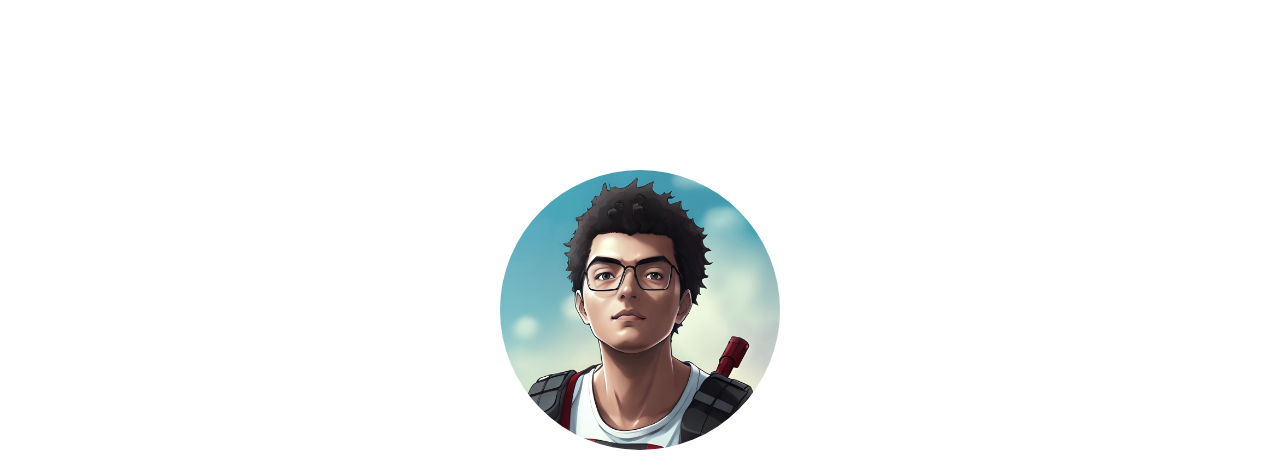
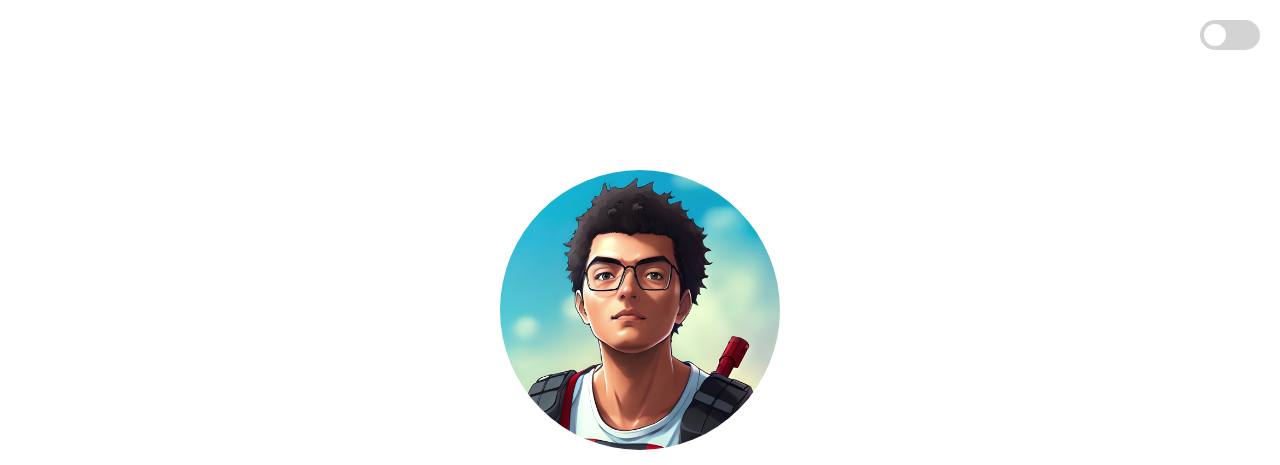
Before and after one commit to fernandoajn/fernandoajn.github.io, a website: page index.html in a window 1280 px wide. Shown: the top 465 px of the page. Drawn offline with nearby package versions, Linux system fonts and the light colour scheme.

Commit message:
Switch theme basics

```diff
--- /dev/null
+++ b/assets/js/theme.js
@@ -0,0 +1,18 @@
+var checkbox = document.querySelector("input[name='theme']");
+
+checkbox.addEventListener('change', function() {
+    if(this.checked) {
+        transition();
+        document.documentElement.setAttribute('data-theme', 'dark');
+    } else {
+        transition();
+        document.documentElement.setAttribute('data-theme', 'light');
+    }
+})
+
+let transition = () => {
+    document.documentElement.classList.add('transition');
+    window.setTimeout(() => {
+        document.documentElement.classList.remove('transition');
+    }, 5000);
+}
--- a/assets/sass/helpers/keyframes.scss
+++ b/assets/sass/helpers/keyframes.scss
@@ -3,6 +3,6 @@
     from {
       filter: grayscale(0);
     } to {
-      filter: grayscale(.6);
+      filter: grayscale(.4);
     }
   }
--- a/assets/sass/helpers/variables.scss
+++ b/assets/sass/helpers/variables.scss
@@ -1,6 +1,8 @@
-// Colors
+// Light theme colors
 $backgroundColor: white;
 $textColor: black;
-$secondaryColor: cornflowerblue;
+$secondaryColor: DeepSkyBlue;
 
+// Dark theme colors
+// $dark
 $primaryFont: 'Oswald', sans-serif;
--- a/assets/sass/layout/container.scss
+++ b/assets/sass/layout/container.scss
@@ -8,6 +8,25 @@
 
 ::selection {
   background: $secondaryColor;
+}
+
+html.transition,
+html.transition *,
+html.transition *:before,
+html.transition *:after {
+    transition: cubic-bezier(0.165, 0.84, 0.44, 1) 300ms;
+    transition-delay: 0;
+}
+
+html[data-theme='dark'] .container {
+  background-color: #141414;
+  border-bottom: 1vh solid royalblue;
+
+  .box,
+  .menu a {
+    color: white;
+  }
+
 }
 
 .container {
@@ -37,7 +56,7 @@
   width: 280px;
   margin: 1em;
   border-radius: 50%;
-  animation: grayscale-onout 3s linear 1.5s infinite alternate;
+  animation: grayscale-onout 10s linear 1.5s infinite alternate;
 }
 
 .menu-div {
@@ -75,3 +94,51 @@
     }
   }
 }
+
+.theme-switch {
+  position: absolute;
+  display: inline-block;
+  top: 20px;
+  right: 20px;
+  width: 60px;
+  height: 30px;
+
+  input {
+    opacity: 0;
+    width: 0;
+    height: 0;
+  }
+
+  .slider {
+    position: absolute;
+    cursor: pointer;
+    top: 0;
+    left: 0;
+    right: 0;
+    bottom: 0;
+    background-color: lightgray;
+    transition: 1s;
+    border-radius: 34px;
+
+    &:before {
+      position: absolute;
+      content: "";
+      height: 22px;
+      width: 22px;
+      left: 4px;
+      bottom: 4px;
+      background-color: white;
+      -webkit-transition: .4s;
+      transition: .4s;
+      border-radius: 50%;
+    }
+  }
+
+  input:checked + .slider {
+    background-color: black;
+  }
+
+  input:checked + .slider:before {
+    transform: translateX(26px);
+  }
+}
--- a/index.html
+++ b/index.html
@@ -7,12 +7,18 @@
   <meta http-equiv="X-UA-Compatible" content="ie=edge">
   <title>Fernando Augusto</title>
   <link href="https://fonts.googleapis.com/css?family=Oswald" rel="stylesheet">
-  <link rel="stylesheet" href="https://cdnjs.cloudflare.com/ajax/libs/font-awesome/5.10.2/css/all.min.css" integrity="sha256-zmfNZmXoNWBMemUOo1XUGFfc0ihGGLYdgtJS3KCr/l0=" crossorigin="anonymous" />
+  <link rel="stylesheet" href="https://cdnjs.cloudflare.com/ajax/libs/font-awesome/6.2.1/css/all.min.css" integrity="sha512-MV7K8+y+gLIBoVD59lQIYicR65iaqukzvf/nwasF0nqhPay5w/9lJmVM2hMDcnK1OnMGCdVK+iQrJ7lzPJQd1w==" crossorigin="anonymous" referrerpolicy="no-referrer" />
   <link rel="stylesheet" href="assets/css/styles.css">
 </head>
 
 <body>
   <div class="container center-content">
+    <label class="theme-switch">
+      <input type="checkbox" name="theme">
+      <span class="slider">
+      </span>
+    </label>
+
     <div class="box">
       <img src="images/profile.JPG" alt="Fernando Augusto" class="profile-img animated flipInX">
       <div class="description animated flipInY">
@@ -43,6 +49,8 @@
     </div>
   </div>
 
+  <script src="./assets/js/theme.js" />
+
   <!-- Global site tag (gtag.js) - Google Analytics -->
   <script async src="https://www.googletagmanager.com/gtag/js?id=UA-28697788-2"></script>
   <script>
```
Also changed, not shown: assets/css/styles.css, 1 other file.
